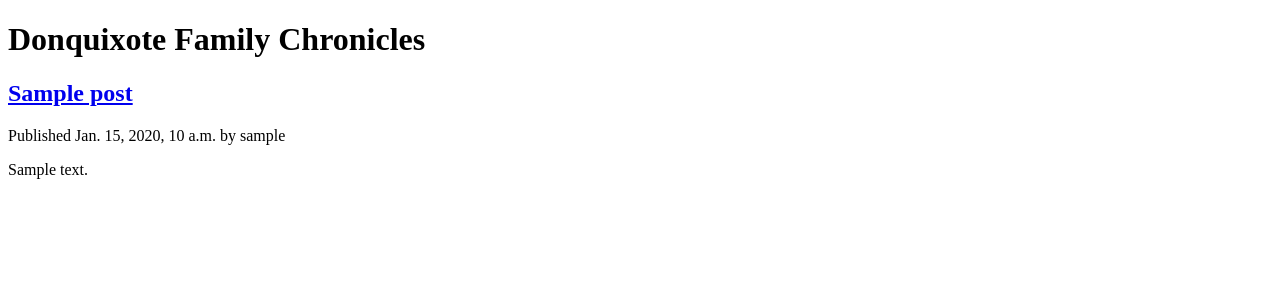
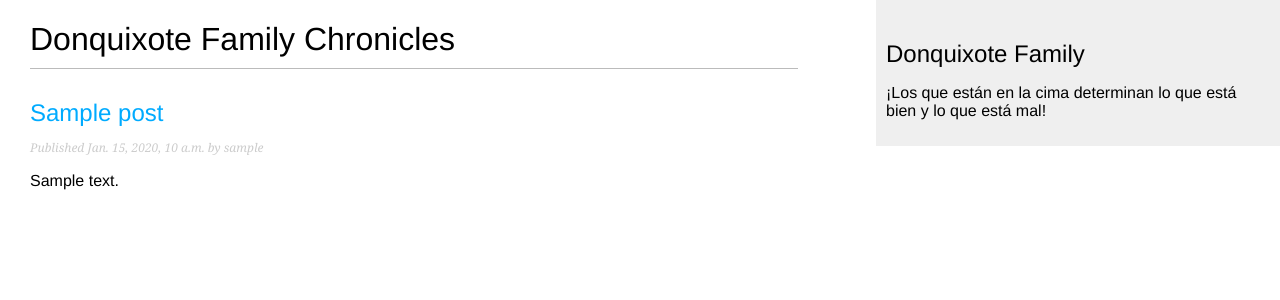
Before and after one commit to Cruz-coder310/donquixote_blog, a Django app: page /chronicles/ in a window 1280 px wide. Shown: the top 300 px of the page. Run offline with Django 5.2, Linux system fonts and the light colour scheme; tables that the repository leaves empty hold one stand-in row (Sample ...).

Commit message:
style(chronicles): add base CSS and static config

```diff
--- a/donquixote_blog/settings.py
+++ b/donquixote_blog/settings.py
@@ -110,6 +110,7 @@ USE_TZ = True
 # https://docs.djangoproject.com/en/5.2/howto/static-files/
 
 STATIC_URL = "static/"
+STATICFILES_DIRS = [BASE_DIR / "static"]
 
 # Default primary key field type
 # https://docs.djangoproject.com/en/5.2/ref/settings/#default-auto-field
--- /dev/null
+++ b/static/css/chronicles.css
@@ -0,0 +1,98 @@
+body {
+  margin: 0;
+  padding: 0;
+  font-family: helvetica, sans-serif;
+}
+
+a {
+  color: #00abff;
+  text-decoration: none;
+}
+
+h1 {
+  font-weight: normal;
+  border-bottom: 1px solid #bbb;
+  padding: 0 0 10px 0;
+}
+
+h2 {
+  font-weight: normal;
+  margin: 30px 0 0;
+}
+
+#content {
+  float: left;
+  width: 60%;
+  padding: 0 0 0 30px;
+}
+
+#sidebar {
+  float: right;
+  width: 30%;
+  padding: 10px;
+  background: #efefef;
+  height: 100%;
+}
+
+p.date {
+  color: #ccc;
+  font-family: georgia, serif;
+  font-size: 12px;
+  font-style: italic;
+}
+
+.left {
+  float: left;
+  margin-right: 10px;
+}
+
+/* pagination */
+.pagination {
+  margin: 40px 0;
+  font-weight: bold;
+}
+
+/* forms */
+label {
+  float: left;
+  clear: both;
+  color: #333;
+  margin-bottom: 4px;
+}
+input,
+textarea {
+  clear: both;
+  float: left;
+  margin: 0 0 10px;
+  background: #ededed;
+  border: 0;
+  padding: 6px 10px;
+  font-size: 12px;
+}
+input[type="submit"] {
+  font-weight: bold;
+  background: #00abff;
+  color: #fff;
+  padding: 10px 20px;
+  font-size: 14px;
+  text-transform: uppercase;
+}
+.errorlist {
+  color: #cc0033;
+  float: left;
+  clear: both;
+  padding-left: 10px;
+}
+
+/* comments */
+.comment {
+  padding: 10px;
+}
+.comment:nth-child(even) {
+  background: #efefef;
+}
+.comment .info {
+  font-weight: bold;
+  font-size: 12px;
+  color: #666;
+}
--- a/templates/_base.html
+++ b/templates/_base.html
@@ -8,9 +9,16 @@
                 Donquixote Family
             {% endblock title %}
         </title>
+        <link rel="stylesheet" href="{% static 'css/chronicles.css' %}">
     </head>
     <body>
-        {% block content %}
-        {% endblock content %}
+        <div id="content">
+            {% block content %}
+            {% endblock content %}
+        </div>
+        <div id="sidebar">
+            <h2>Donquixote Family</h2>
+            <p>¡Los que están en la cima determinan lo que está bien y lo que está mal!</p>
+        </div>
     </body>
 </html>
--- a/templates/chronicles/post_list.html
+++ b/templates/chronicles/post_list.html
@@ -9,7 +9,7 @@
             <h2>
                 <a href="#">{{ post.title }}</a>
             </h2>
-            <p>Published {{ post.publish }} by {{ post.author }}</p>
+            <p class="date">Published {{ post.publish }} by {{ post.author }}</p>
             <div>{{ post.body|truncatewords:30|linebreaks }}</div>
         </article>
     {% endfor %}
```
Also changed, not shown: other parts of templates/_base.html (+1 -0 lines).
